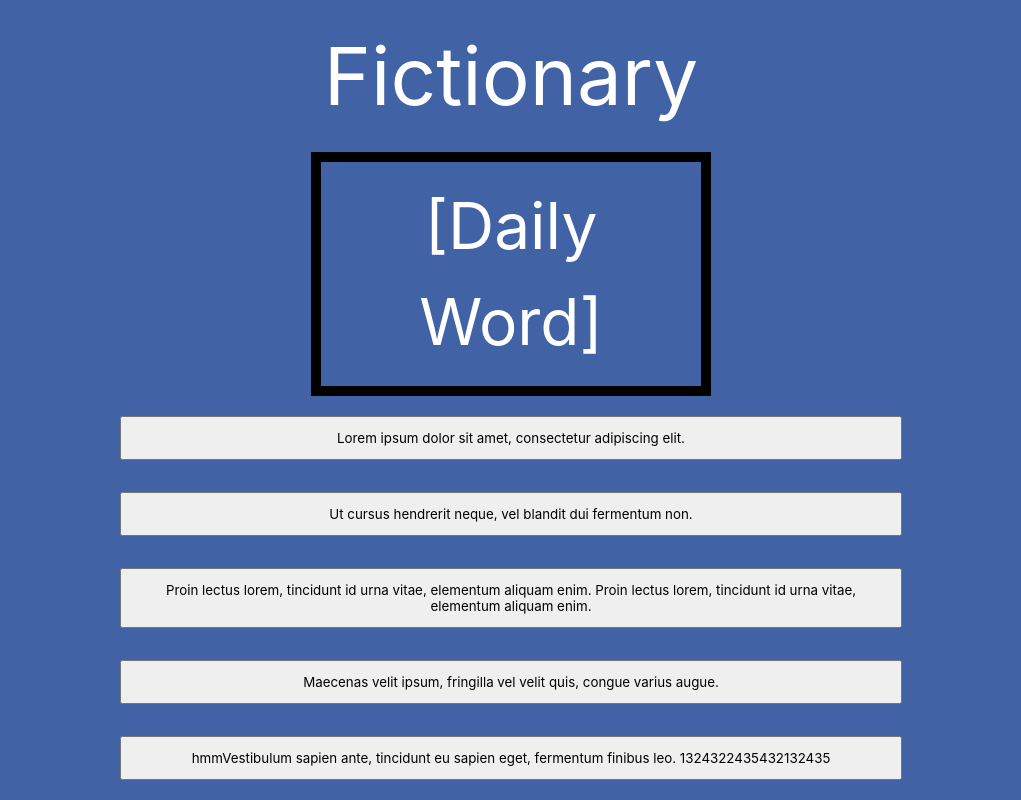
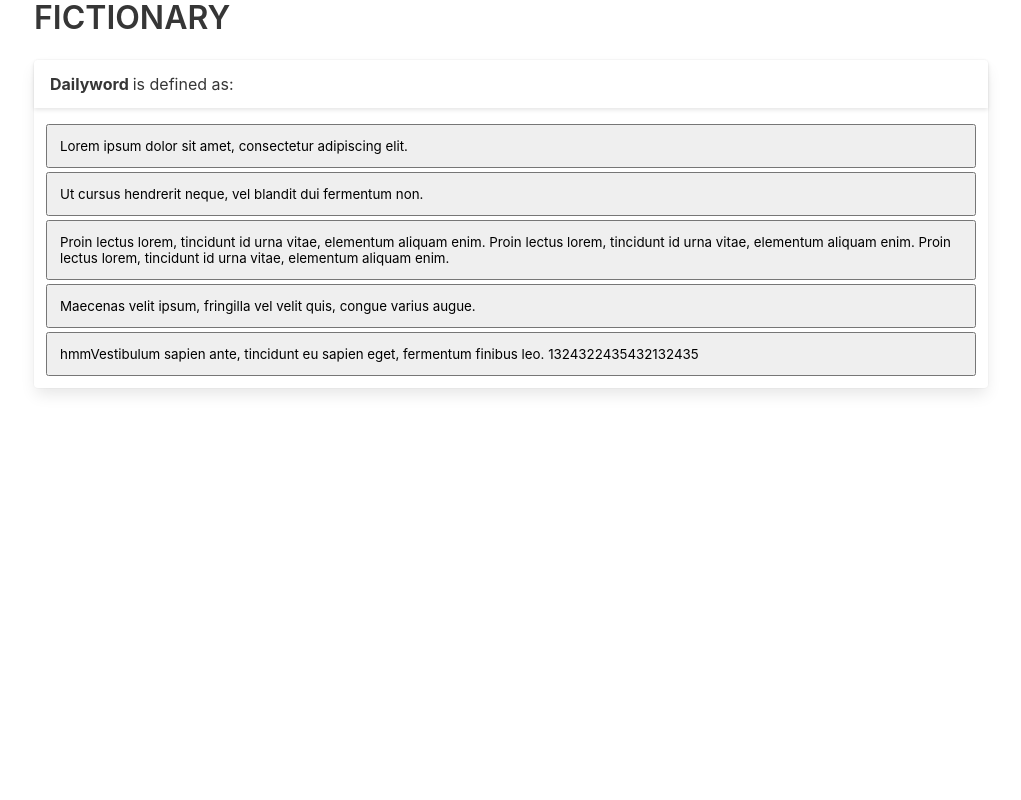
Before and after one commit to TiloRC/fictionary2023, a React (Create React App) app in the folder react-app/my-app/: page / in a window 1280 px wide. Shown: the whole page, without its empty margins (129-1150 px from the left). Built offline with nearby package versions, Linux system fonts and the light colour scheme.

Commit message:
new look

```diff
--- a/react-app/my-app/src/App.css
+++ b/react-app/my-app/src/App.css
@@ -1,8 +1,10 @@
+/*
 .App {
   text-align: center;
   background-color: #4162a5;
   min-height: 100vh;
 }
+
 
 .App-header {
   display: flex;
@@ -31,3 +33,4 @@
   padding: 10rem;
   width: 50rem;
 }
+*/
--- a/react-app/my-app/src/App.js
+++ b/react-app/my-app/src/App.js
@@ -1,21 +1,38 @@
-
 import "./App.css";
 import DefList from "./components/defList";
-import './index.css';
-
+import "./index.css";
 
 function App() {
   return (
+    <div className="App">
+      <link
+        rel="stylesheet"
+        href="https://cdn.jsdelivr.net/npm/bulma@0.9.4/css/bulma.min.css"
+      ></link>
+      <div className="columns is-centered">
+        <div className="column is-three-quarters">
+          <header className="title">FICTIONARY</header>
+        </div>
+      </div>
 
-    <div className="App">
-      <link rel="stylesheet" href="https://cdn.jsdelivr.net/npm/bulma@0.9.4/css/bulma.min.css"></link>
-
-      <header className="App-header">Fictionary</header>
-
-      <div>
-        <div className="App-dailyWord">[Daily Word]</div>
-
-        <DefList />
+      <div className="columns is-centered">
+        <div className="column is-three-quarters">
+          <div className="card">
+            <header className="card-header">
+              <p className="card-header-title">
+                Dailyword
+                <span className="px-1 has-text-weight-normal">
+                  is defined as:
+                </span>
+              </p>
+            </header>
+            <div className="card-content">
+              <div className="content">
+                <DefList />
+              </div>
+            </div>
+          </div>
+        </div>
       </div>
     </div>
   );
--- a/react-app/my-app/src/components/defList.jsx
+++ b/react-app/my-app/src/components/defList.jsx
@@ -5,17 +5,18 @@ class DefList extends Component {
     def: [
       "Lorem ipsum dolor sit amet, consectetur adipiscing elit.",
       "Ut cursus hendrerit neque, vel blandit dui fermentum non.",
-      "Proin lectus lorem, tincidunt id urna vitae, elementum aliquam enim. Proin lectus lorem, tincidunt id urna vitae, elementum aliquam enim.",
+      "Proin lectus lorem, tincidunt id urna vitae, elementum aliquam enim. Proin lectus lorem, tincidunt id urna vitae, elementum aliquam enim. Proin lectus lorem, tincidunt id urna vitae, elementum aliquam enim.",
       "Maecenas velit ipsum, fringilla vel velit quis, congue varius augue.",
       " hmmVestibulum sapien ante, tincidunt eu sapien eget, fermentum finibus leo. 1324322435432132435",
     ],
   };
   render() {
     return (
-      <div class="columns is-multiline ">
+      <div className="columns is-multiline is-flex-direction-column">
         {this.state.def.map((def) => (
+          <div className="pt-1">
             <button
-            class="App-definitions column  is-block is-light is-large is-responsive is-three-fifths is-offset-one-fifth is-flex-wrap-wrap"
+              class="column is-block is-light is-large is-responsive has-text-left is-full"
               onClick={() => {
                 alert("inline alert");
               }}
@@ -23,6 +24,7 @@ class DefList extends Component {
             >
               {def}
             </button>
+          </div>
         ))}
       </div>
     );
```
Lines whose indentation alone changed are shown as unchanged.
